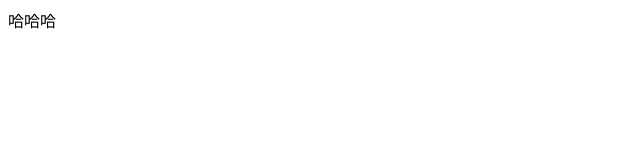
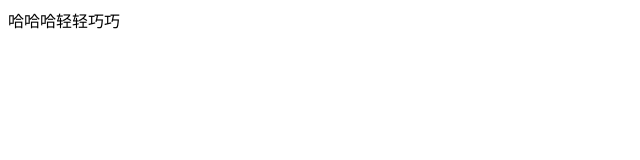
Before and after one commit to wanawan/hege, a plain HTML site: page index.html in a window 1280 px wide. Shown: the full height of the page, 0-640 px from the left. Drawn offline with Linux system fonts and the light colour scheme.

Commit message:
Update index.html

```diff
--- a/index.html
+++ b/index.html
@@ -4,5 +4,7 @@
   <head>
   <title>我的个人我那工业</title>
   </head>
-  <body>哈哈哈</body>
+  <body>哈哈哈轻轻巧巧
+
+  </body>
 </html>
```
